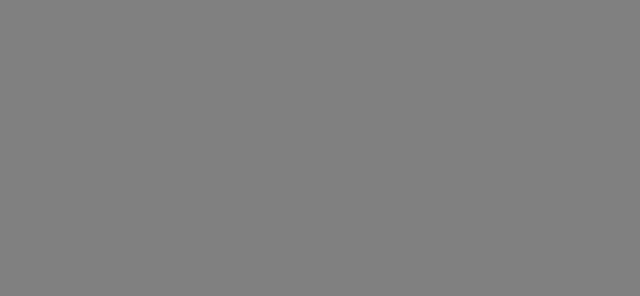
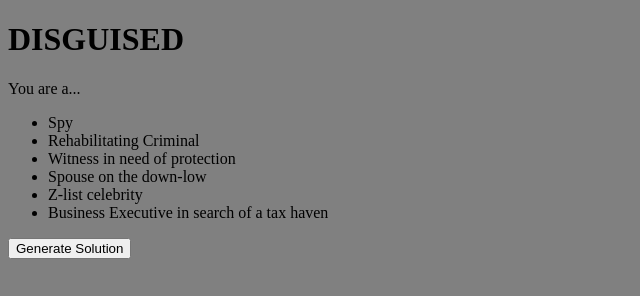
Before and after one commit to a-la-node/hapi-project, a plain HTML site: page public/index.html in a window 1280 px wide. Shown: the whole page, without its empty margins (0-640 px from the left). Drawn offline with Linux system fonts and the light colour scheme.

Commit message:
Adds list of users to index.html

```diff
--- a/public/index.html
+++ b/public/index.html
@@ -6,7 +6,17 @@
     <title>Disguised</title>
   </head>
   <body>
-<script type="text/javascript" src="./index.js">
-</script>
+    <h1> DISGUISED </h1>
+    <p> You are a...</p>
+    <ul>
+      <li>Spy</li>
+      <li>Rehabilitating Criminal</li>
+      <li>Witness in need of protection</li>
+      <li>Spouse on the down-low</li>
+      <li>Z-list celebrity</li>
+      <li>Business Executive in search of a tax haven</li>
+    </ul>
+    <button>Generate Solution</button>
+    <script type="text/javascript" src="index.js"></script>
   </body>
 </html>
```
